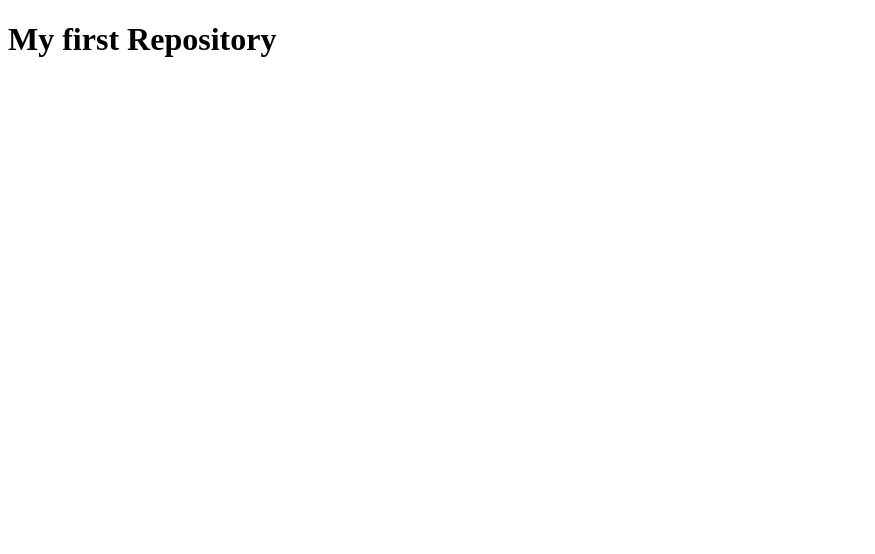
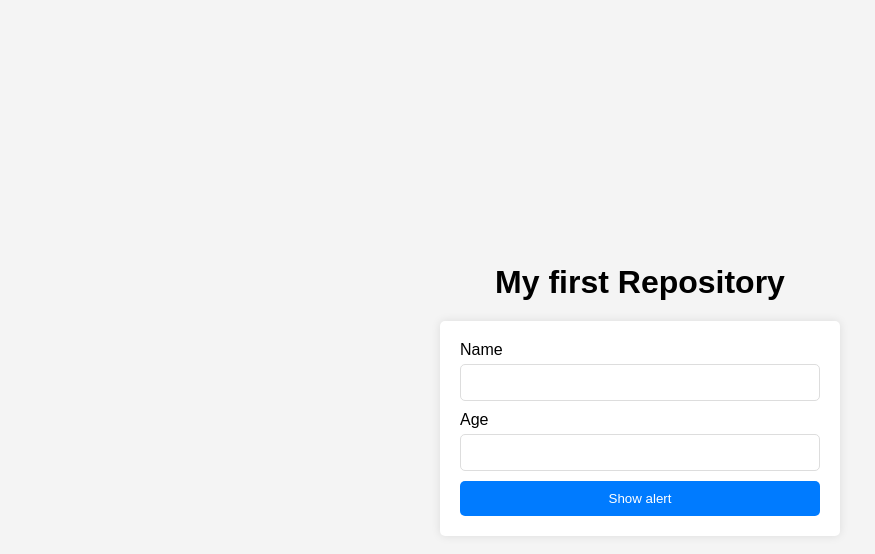
Before and after one commit to ganunezv/my-first-repository, a plain HTML site: page index.html in a window 1280 px wide. Shown: the whole page, without its empty margins (0-875 px from the left). Drawn offline with Linux system fonts and the light colour scheme.

Commit message:
new form

```diff
--- /dev/null
+++ b/index.css
@@ -0,0 +1,58 @@
+* {
+  margin: 0;
+  padding: 0;
+  box-sizing: border-box;
+}
+
+html,
+body {
+  height: 100%;
+  font-family: Arial, sans-serif;
+}
+
+body {
+  display: flex;
+  flex-direction: column;
+  gap: 20px;
+  justify-content: center;
+  align-items: center;
+  background-color: #f4f4f4;
+}
+
+body > div {
+  width: 100%;
+  max-width: 400px;
+  padding: 20px;
+  background-color: #fff;
+  border-radius: 5px;
+  box-shadow: 0 0 10px rgba(0, 0, 0, 0.1);
+  display: grid;
+  gap: 10px;
+}
+
+label {
+  display: flex;
+  flex-direction: column;
+  gap: 5px;
+}
+
+label span {
+  width: 100%;
+}
+
+input {
+  width: 100%;
+  padding: 10px;
+  border: 1px solid #ddd;
+  border-radius: 5px;
+}
+
+button {
+  width: 100%;
+  padding: 10px;
+  border: none;
+  border-radius: 5px;
+  background-color: #007bff;
+  color: #fff;
+  cursor: pointer;
+}
--- a/index.html
+++ b/index.html
@@ -1,12 +1,24 @@
 <!DOCTYPE html>
 <html lang="en">
-<head>
-    <meta charset="UTF-8">
-    <meta name="viewport" content="width=device-width, initial-scale=1.0">
+  <head>
+    <meta charset="UTF-8" />
+    <meta name="viewport" content="width=device-width, initial-scale=1.0" />
     <title>Document</title>
-</head>
-<body>
+    <link rel="stylesheet" href="index.css" />
+  </head>
+  <body>
     <h1>My first Repository</h1>
-    <script src="index.js" ></script>
-</body>
+    <div>
+      <label>
+        <span>Name</span>
+        <input type="text" id="nameInput" />
+      </label>
+      <label>
+        <span>Age</span>
+        <input type="text" id="ageInput" />
+      </label>
+      <button id="showAlertButton">Show alert</button>
+    </div>
+    <script src="index.js"></script>
+  </body>
 </html>
--- a/index.js
+++ b/index.js
@@ -1 +1,3 @@
-console.log("Hello world")
+showAlertButton.addEventListener("click", () => {
+  alert(`${nameInput.value} ${ageInput.value}`);
+});
```
